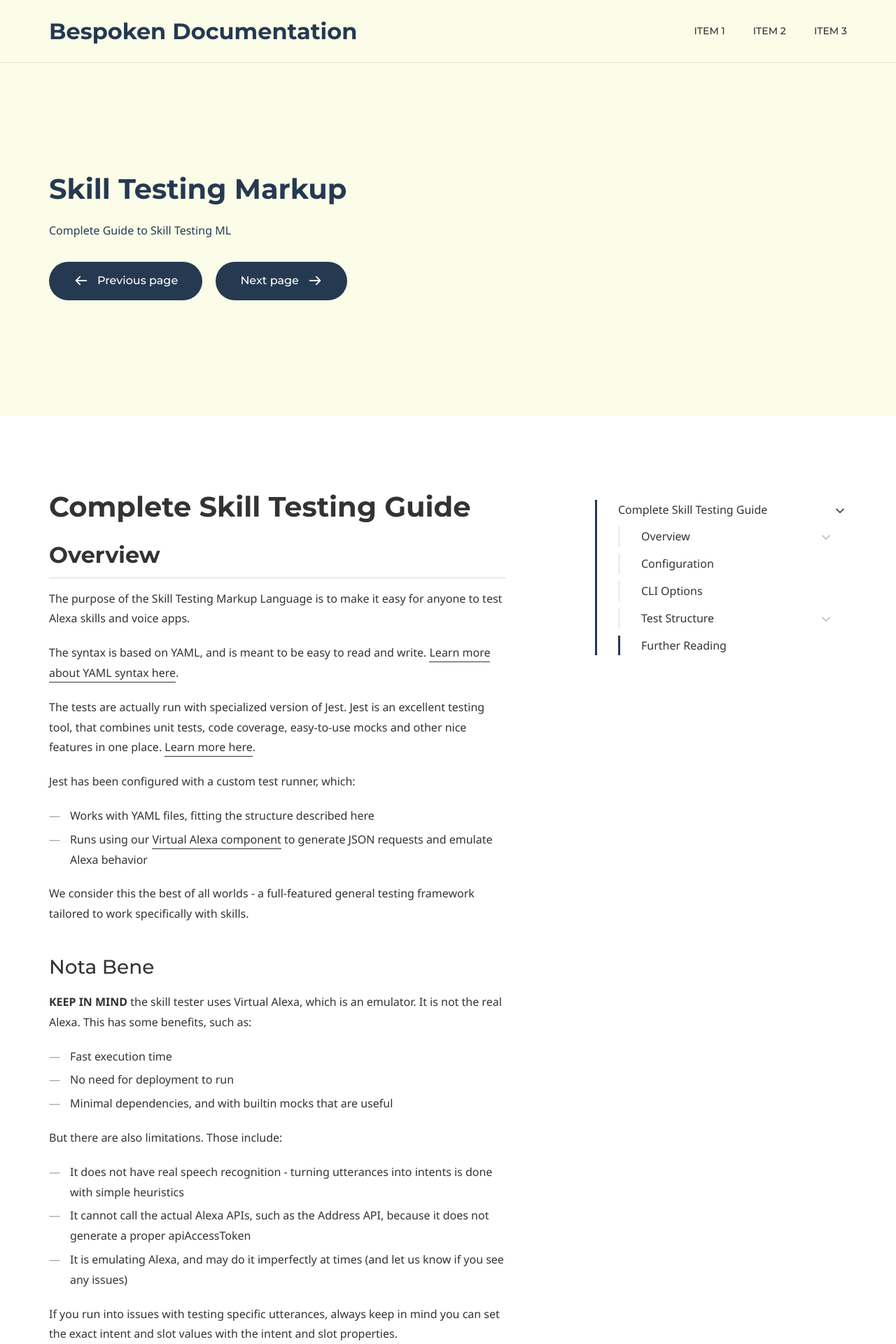
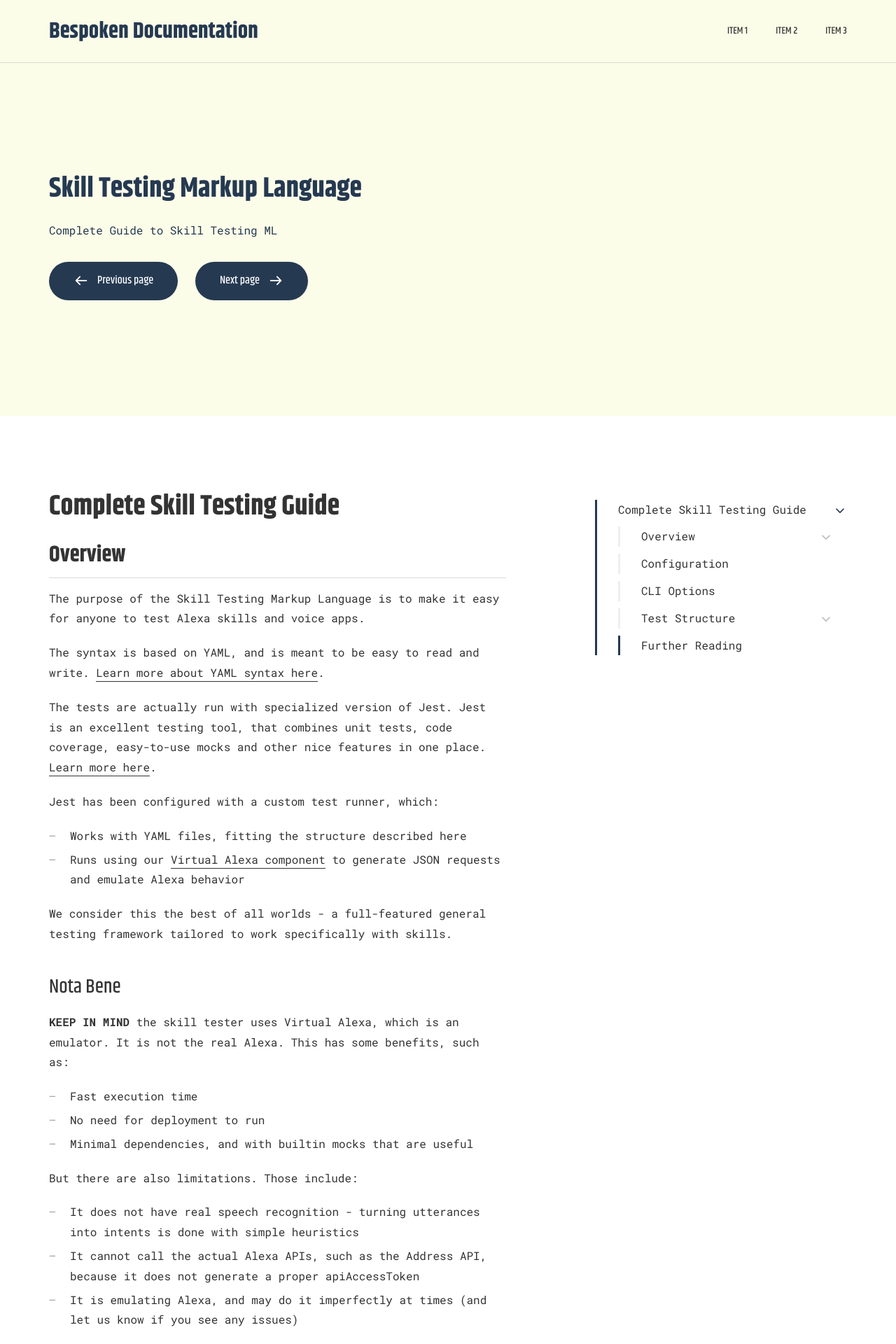
Before and after one commit to bespoken/bespoken-docs, a Jekyll site: the page built from guide.md, in a window 1280 px wide. Shown: the top 1920 px of the page at 70% size. Built offline with Jekyll 4.4.1, drawn with Linux system fonts in a browser that asks for light colours; some web fonts are replaced.

Commit message:
Initial updates to theme

```diff
--- a/doks-theme/_includes/site-head.html
+++ b/doks-theme/_includes/site-head.html
@@ -11,3 +11,6 @@
 <link rel="icon" href="{% if jekyll.environment == 'production' %}{{ site.doks.baseurl }}{% endif %}/favicon.ico" type="image/x-icon">
 <link rel="stylesheet" href="https://fonts.googleapis.com/css?family=Montserrat:400,400i,500,500i,700,700i|Noto+Sans:400,400i,700,700i|Source+Code+Pro&amp;subset=latin-ext">
 <link rel="stylesheet" href="{% if jekyll.environment == 'production' %}{{ site.doks.baseurl }}{% endif %}/doks-theme/assets/css/style.css">
+
+<link rel="stylesheet" href="https://fonts.googleapis.com/css?family=Roboto+Mono:400,400i,500,500i,700,700i;subset=latin-ext">
+<link rel="stylesheet" href="https://fonts.googleapis.com/css?family=Khand:400,400i,500,500i,700,700i;subset=latin-ext">
--- a/doks-theme/_sass/_variables.scss
+++ b/doks-theme/_sass/_variables.scss
@@ -50,8 +50,8 @@ $color-theme-red: #FFECE6 !default;
 $color-theme-yellow: #FCFDE8 !default;
 
 /* ----- Font families ----- */
-$font-family-primary: 'Noto Sans', sans-serif !default;
-$font-family-secondary: 'Montserrat', sans-serif !default;
+$font-family-primary: 'Roboto Mono', sans-serif !default;
+$font-family-secondary: 'Khand', sans-serif !default;
 $font-family-monospace: 'Source Code Pro', monospace !default;
 
 /* ----- Font sizes ----- */
--- a/doks-theme/_sass/generic/_code.scss
+++ b/doks-theme/_sass/generic/_code.scss
@@ -17,6 +17,8 @@ pre {
 	overflow: auto;
 	border-left: 8px solid $color-pre-border;
 	margin: 0 0 1.25rem 0;
+	font-size: 9pt;
+	font-weight: bold;
 	-webkit-overflow-scrolling: touch;
 
 	code {
@@ -29,7 +31,7 @@ pre {
 
 /* ----- Highlight ----- */
 .highlight .hll { background-color: #49483e }
-pre.highlight { background: #212733; color: $color-pre; padding: 1.5625rem; }
+pre.highlight { background: #212733; color: $color-pre; }
 .highlight .c { color: #75715e } /* Comment */
 .highlight .err { color: #960050; background-color: #1e0010 } /* Error */
 .highlight .k { color: #66d9ef } /* Keyword */
--- a/guide.md
+++ b/guide.md
@@ -5,7 +5,7 @@ keywords:
 comments: false
 
 # Hero section
-title: Skill Testing Markup
+title: Skill Testing Markup Language
 description: Complete Guide to Skill Testing ML
 
 # Micro navigation
```
Also changed, not shown: Gemfile.lock (added), 1 other file.
